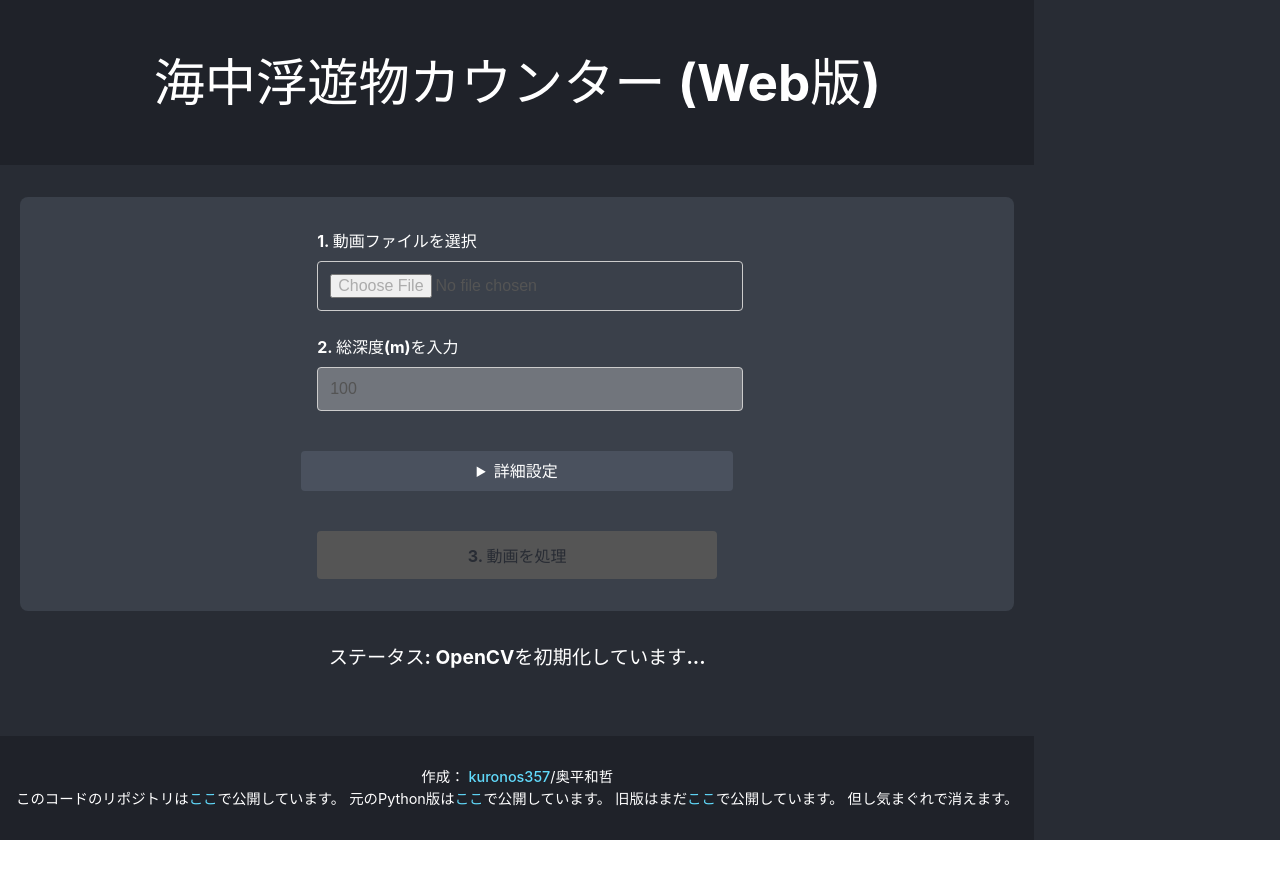
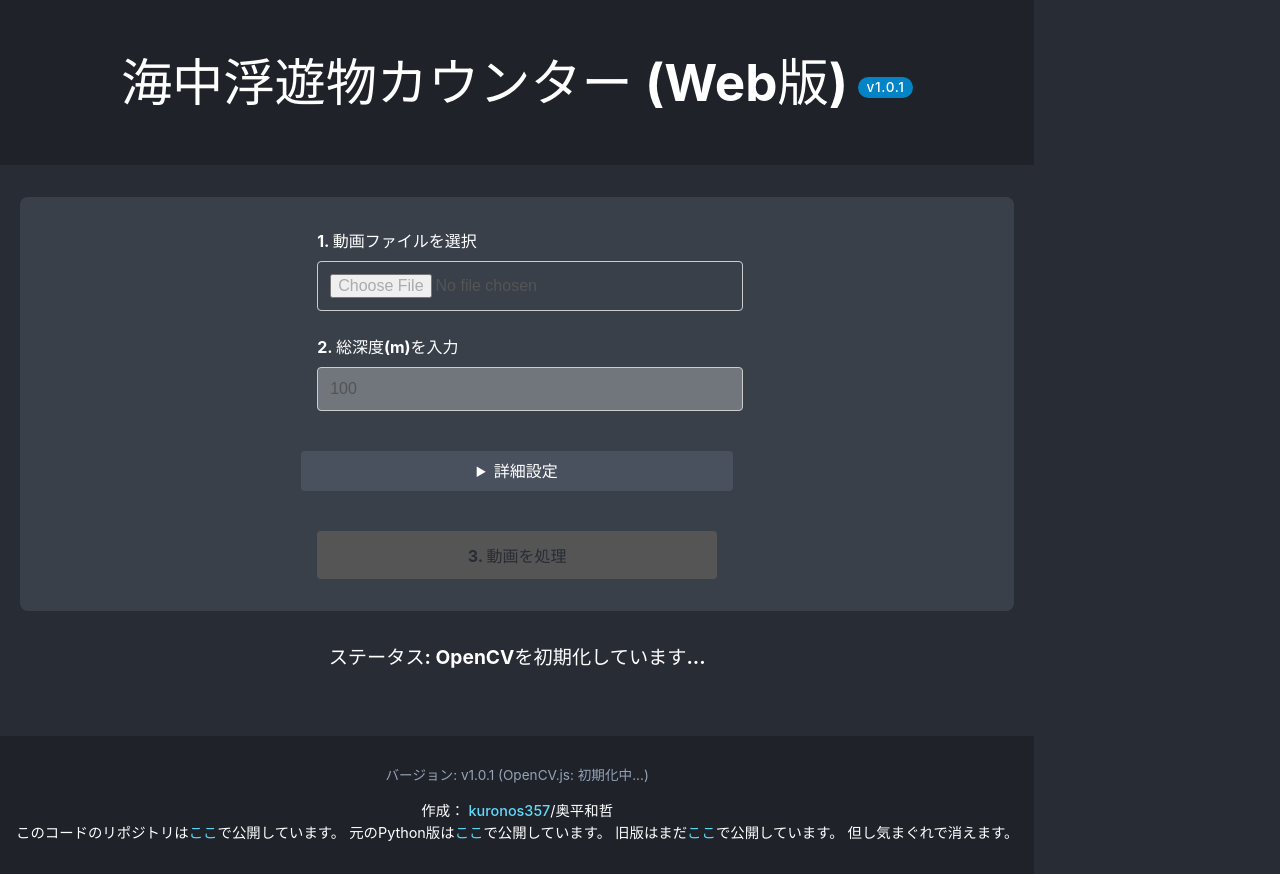
Before and after one commit to kuronos357/marine-object-counter-web, a React (Vite) app: page / in a window 1280 px wide. Before the commit the page ends 840 px from the top, so only its background shows below. Built offline with nearby package versions, Linux system fonts and the light colour scheme.

Commit message:
fix: OpenCV.jsのCDN URLを修正しPromise解決処理を追加、v1.0.1バージョン表示を追加

```diff
--- a/index.html
+++ b/index.html
@@ -5,7 +5,7 @@
     <link rel="icon" type="image/svg+xml" href="/vite.svg" />
     <meta name="viewport" content="width=device-width, initial-scale=1.0" />
     <title>海中浮遊物カウンター (Web版)</title>
-    <script async src="https://cdn.jsdelivr.net/npm/@techstark/opencv-js@4.10.0/dist/opencv.js"></script>
+    <script async src="https://cdn.jsdelivr.net/npm/@techstark/opencv-js/dist/opencv.js"></script>
   </head>
   <body>
     <div id="root"></div>
--- a/package.json
+++ b/package.json
@@ -2,7 +2,7 @@
   "name": "marine-object-counter-web",
   "homepage": "https://kuronos357.github.io/marine-object-counter-web",
   "private": true,
-  "version": "0.0.0",
+  "version": "1.0.1",
   "type": "module",
   "scripts": {
     "dev": "vite",
--- a/src/App.css
+++ b/src/App.css
@@ -236,3 +236,22 @@ main {
 .App-footer a {
   color: #61dafb;
 }
+
+.version-tag {
+  display: inline-block;
+  font-size: 0.85rem;
+  font-weight: 500;
+  vertical-align: middle;
+  margin-left: 0.6rem;
+  padding: 0.2rem 0.55rem;
+  background-color: #0284c7;
+  color: #fff;
+  border-radius: 9999px;
+  letter-spacing: 0.05em;
+}
+
+.version-info {
+  font-size: 0.85rem;
+  color: #94a3b8;
+  margin-bottom: 0.5rem;
+}
--- a/src/App.tsx
+++ b/src/App.tsx
@@ -3,14 +3,8 @@ import { LineChart, Line, XAxis, YAxis, CartesianGrid, Tooltip, Legend, Responsi
 import { CSVLink } from 'react-csv';
 import { processVideoInBrowser, getFrameForDisplay } from './cv';
 import type { FrameData } from './cv';
+import { APP_VERSION } from './version';
 import './App.css';
-
-// 使用するOpenCVの機能に関する最小限のインターフェース
-interface Cv {
-  onRuntimeInitialized?: () => void;
-  imread?: (canvas: HTMLCanvasElement) => any; // Mat
-  then?: (resolve: () => void) => Promise<unknown>;
-}
 
 function App() {
   const [isCvReady, setIsCvReady] = useState<boolean>(false);
@@ -34,18 +28,23 @@ function App() {
   useEffect(() => {
     let timeoutId: number;
     let attempts = 0;
-    const maxAttempts = 200; // 最大20秒 (100ms * 200)
+    const maxAttempts = 300; // 最大30秒 (100ms * 300)
 
     const checkCv = () => {
-      const cv = (window as unknown as { cv?: Cv }).cv;
-      if (cv && cv.imread) {
+      const globalWindow = window as unknown as { cv?: any };
+      const cv = globalWindow.cv;
+
+      // 1. すでに実体オブジェクトとして初期化完了している場合
+      if (cv && typeof cv.imread === 'function') {
         setIsCvReady(true);
         setStatus('動画ファイルを選択してください...');
         return;
       }
 
+      // 2. cv が Promise の場合（@techstark/opencv-js の仕様）
       if (cv && typeof cv.then === 'function') {
-        cv.then(() => {
+        cv.then((resolvedCv: any) => {
+          globalWindow.cv = resolvedCv;
           setIsCvReady(true);
           setStatus('動画ファイルを選択してください...');
         }).catch((err: unknown) => {
@@ -54,6 +53,7 @@ function App() {
         return;
       }
 
+      // 3. onRuntimeInitialized コールバック待機の場合
       if (cv && typeof cv.onRuntimeInitialized !== 'undefined') {
         const prevCallback = cv.onRuntimeInitialized;
         cv.onRuntimeInitialized = () => {
@@ -64,6 +64,7 @@ function App() {
         return;
       }
 
+      // 4. まだ読み込み中
       attempts++;
       if (attempts >= maxAttempts) {
         setStatus('エラー: OpenCV.jsの読み込みに失敗しました（タイムアウト）。ネットワークまたはCDN制限を確認してください。');
@@ -159,7 +160,12 @@ function App() {
 
   return (
     <div className="App">
-      <header className="App-header"><h1>海中浮遊物カウンター (Web版)</h1></header>
+      <header className="App-header">
+        <h1>
+          海中浮遊物カウンター (Web版)
+          <span className="version-tag">v{APP_VERSION}</span>
+        </h1>
+      </header>
       <main>
         <div className="controls">
           <div className="control-item"><label htmlFor="video-input">1. 動画ファイルを選択</label><input id="video-input" type="file" accept="video/*" onChange={handleFileChange} disabled={!isCvReady || isProcessing}/></div>
@@ -183,6 +189,9 @@ function App() {
         </div>
       </main>
       <footer className="App-footer">
+        <p className="version-info">
+          バージョン: v{APP_VERSION} (OpenCV.js: {isCvReady ? '準備完了' : '初期化中...'})
+        </p>
         <p>
           作成： <a href="https://github.com/kuronos357" target="_blank" rel="noopener noreferrer">kuronos357</a>/奥平和哲<br />
           このコードのリポジトリは<a href="https://github.com/kuronos357/marine-object-counter-web" target="_blank" rel="noopener noreferrer">ここ</a>で公開しています。
--- /dev/null
+++ b/src/version.ts
@@ -0,0 +1 @@
+export const APP_VERSION = '1.0.1';
```
